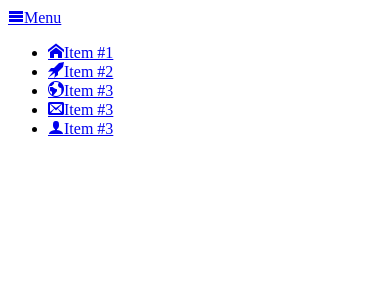
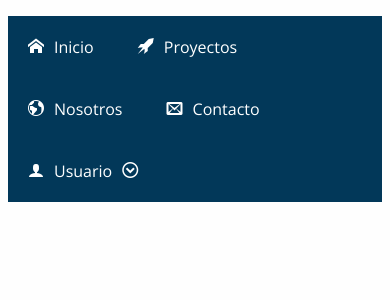
Before and after one commit to ChrisSalgado/Funciones, a PHP site: page / in a window 390 px wide. Shown: the top 300 px of the page. Run offline with PHP 8.4, Linux system fonts and the light colour scheme; some libraries are stand-ins or nearby versions.

Commit message:
Navbar completo, falta el modo responsive

```diff
--- a/css/estilo.css
+++ b/css/estilo.css
@@ -0,0 +1,94 @@
+@import url('https://fonts.googleapis.com/css?family=Open+Sans|Roboto');
+*{
+    padding: 0px;
+    margin 0px;
+    -webkit-box-sizing: border-box;
+    -moz-box-sizing: border-box;
+    box-sizing: border-box;
+}
+
+body{background: #FEFEFE;}
+
+.menu_bar{
+    display: none;
+}
+
+header{
+    width: 100%;
+    font-family: 'Open Sans', sans-serif;
+}
+
+header nav{
+    background: #023859;
+    z-index: 1000;
+    width: 100%;
+}
+
+header nav ul{
+    list-style: none;
+}
+
+header nav ul li{
+    display: inline-block;
+    position: relative;
+}
+
+header nav ul li a{
+    color: white;
+    display: block;
+    text-decoration: none;
+    padding: 20px;
+}
+
+header nav ul li a span{
+    margin-right: 10px;
+}
+
+header nav ul li:hover{
+    background: #E6344A;
+}
+
+/*submenu*/
+
+header nav ul li:hover .children{
+    display: block;
+}
+
+
+
+header nav ul li .children{
+    display: none;
+    background: #011826;
+    position: absolute;
+    width: 150%;
+    z-index: 1000;
+}
+
+header nav ul li .children li{
+    display: block;
+    overflow: hidden;
+    border-bottom: 1px solid rgba(255,255,255,.5);
+}
+
+header nav ul li .children li a{
+    display: block;
+}
+
+header nav ul li .children li a span{
+    float: right;
+    position: relative;
+    top: 3px;
+    margin-right: 0;
+    margin-left: 10px;
+}
+
+/*flecha de sub menú*/
+
+header nav ul li .caret{
+    position: relative;
+    top 3px;
+    margin-left: 10px;
+    margin-right: 0px;
+}
+
+/*Aplicando el responsive en el navbar*/
--- a/fonts.css
+++ b/fonts.css
@@ -1,10 +1,10 @@
 @font-face {
   font-family: 'icomoon';
-  src:  url('fonts/icomoon.eot?1zr70v');
-  src:  url('fonts/icomoon.eot?1zr70v#iefix') format('embedded-opentype'),
-    url('fonts/icomoon.ttf?1zr70v') format('truetype'),
-    url('fonts/icomoon.woff?1zr70v') format('woff'),
-    url('fonts/icomoon.svg?1zr70v#icomoon') format('svg');
+  src:  url('fonts/icomoon.eot?z5lrhm');
+  src:  url('fonts/icomoon.eot?z5lrhm#iefix') format('embedded-opentype'),
+    url('fonts/icomoon.ttf?z5lrhm') format('truetype'),
+    url('fonts/icomoon.woff?z5lrhm') format('woff'),
+    url('fonts/icomoon.svg?z5lrhm#icomoon') format('svg');
   font-weight: normal;
   font-style: normal;
 }
@@ -42,9 +42,48 @@
 .icon-rocket:before {
   content: "\e9a5";
 }
+.icon-switch:before {
+  content: "\e9b6";
+}
 .icon-menu:before {
   content: "\e9bd";
 }
 .icon-earth:before {
   content: "\e9ca";
 }
+.icon-point-down:before {
+  content: "\ea05";
+}
+.icon-plus:before {
+  content: "\ea0a";
+}
+.icon-minus:before {
+  content: "\ea0b";
+}
+.icon-checkmark:before {
+  content: "\ea10";
+}
+.icon-circle-down:before {
+  content: "\ea43";
+}
+.icon-circle-left:before {
+  content: "\ea44";
+}
+.icon-checkbox-checked:before {
+  content: "\ea52";
+}
+.icon-facebook2:before {
+  content: "\ea91";
+}
+.icon-instagram:before {
+  content: "\ea92";
+}
+.icon-spotify:before {
+  content: "\ea94";
+}
+.icon-twitter:before {
+  content: "\ea96";
+}
+.icon-youtube:before {
+  content: "\ea9d";
+}
--- a/index.php
+++ b/index.php
@@ -17,11 +17,17 @@
 
         <nav>
             <ul>
-                <li><a href="#"><span class="icon-home"></span>Item #1</a></li>
-                <li><a href="#"><span class="icon-rocket"></span>Item #2</a></li>
-                <li><a href="#"><span class="icon-earth"></span>Item #3</a></li>
-                <li><a href="#"><span class="icon-envelop"></span>Item #3</a></li>
-                <li><a href="#"><span class="icon-user"></span>Item #3</a></li>
+                <li><a href="#"><span class="icon-home"></span>Inicio</a></li>
+                <li><a href="#"><span class="icon-rocket"></span>Proyectos</a></li>
+                <li><a href="#"><span class="icon-earth"></span>Nosotros</a></li>
+                <li><a href="#"><span class="icon-envelop"></span>Contacto</a></li>
+                <li clas="submenu">
+                    <a href="#"><span class="icon-user"></span>Usuario<span class="caret icon-circle-down"></span></a>
+                    <ul class="children">
+                        <li><a href="#">Registrarse <span class="icon-circle-left"></span></a></li>
+                        <li><a href="#">Iniciar Sesión <span class="icon-circle-left"></span></a></li>
+                    </ul>
+                </li>
             </ul>
         </nav>
 
```
Also changed, not shown: fonts/icomoon.ttf, fonts/icomoon.woff, 2 other files.
